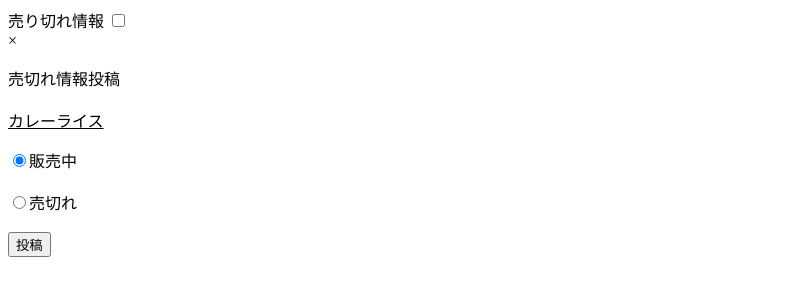
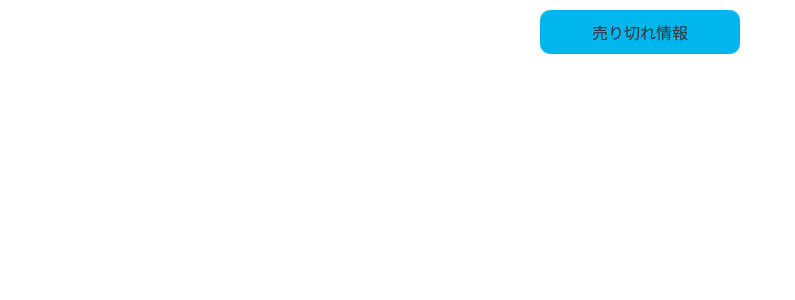
Before and after one commit to honokame/cafeteria, a PHP site: page /sold.php in a window 1280 px wide. Shown: the top 300 px of the page, without its empty margins (0-795 px from the left). Run offline with PHP 8.4, Linux system fonts and the light colour scheme.

Commit message:
フォームの調整

```diff
--- a/sold.css
+++ b/sold.css
@@ -27,7 +27,7 @@
 }
 
 /* チェックされたらポップアップウインドウを開く */
-#popup-on-s:checked + .popup {
+#popup-on-s:checked + .popup-s {
   display: block;
 }
 
@@ -43,11 +43,16 @@
 }
 
 /* 開く */
-.btn-open-s {
-  background-color: #000;
-  position: absolute;
-  top: 1175px;
-  left: 37%;
+.btn-open-ss {
+  display: block;
+  background-color: #01b6ed;
+  border-radius: 10px;
+  color: #333;
+  padding: 10px;
+  cursor: pointer;
+  margin: 10px auto;
+  width: 200px;
+  text-align: center;
 }
 
 
@@ -86,3 +91,11 @@
     margin: auto;
     position: fixed;
 }
+
+/* 開く */
+.btn-open-s{
+  background: #000;
+  position: absolute;
+  top: 1175px;
+  left: 37%;
+}
--- a/sold.php
+++ b/sold.php
@@ -10,31 +10,31 @@
 <body>
   <!-- 送信フォーム -->
   <!-- レビューを書くボタンを押す -->
-  <div class="pop-box">
-    <label for="popup-on">
-      <div class="btn-open">
+  <div class="pop-box-s">
+    <label for="popup-on-s">
+      <div class="btn-open-ss">
         <span>売り切れ情報</span>
         <!--ボタン-->
     </label>
-    <input type="checkbox" id="popup-on">
+    <input type="checkbox" id="popup-on-s">
 
     <!-- 閉じる -->
-    <div class="popup">
-      <label for="popup-on" class="icon-close">×</label>
+    <div class="popup-s">
+      <label for="popup-on-s" class="icon-close-s">×</label>
       <!-- ウィンドウの中身 -->
-      <div class="popup-content">
-        <header class="site-header">
+      <div class="popup-content-s">
+        <header class="site-header-s">
           <form method="post" action="TopPage.php">
             <p style="margin-bottom: 1em;">
               売切れ情報投稿<br><br>
               <u>カレーライス</u><br>
               <p style="margin-bottom: 1em;">
-                <input id="btn_select" type="radio" name="button" value=false checked="checked">販売中
+                <input id="btn_select-s" type="radio" name="button" value=false checked="checked">販売中
                 <br><br>
-                <input id="btn_select" type="radio" name="button" value=true>売切れ
+                <input id="btn_select-s" type="radio" name="button" value=true>売切れ
                 <br><br>
                 <input type="hidden" name="soldmenu" value="カレーライス">
-                <input id="btn_send" type="submit" value="投稿" name="send">
+                <input id="btn_send-s" type="submit" value="投稿" name="send">
           </form>
 </body>
 
```
Also changed, not shown: TopPage.php (+5 -5 lines), style.css (+11 -5 lines).
